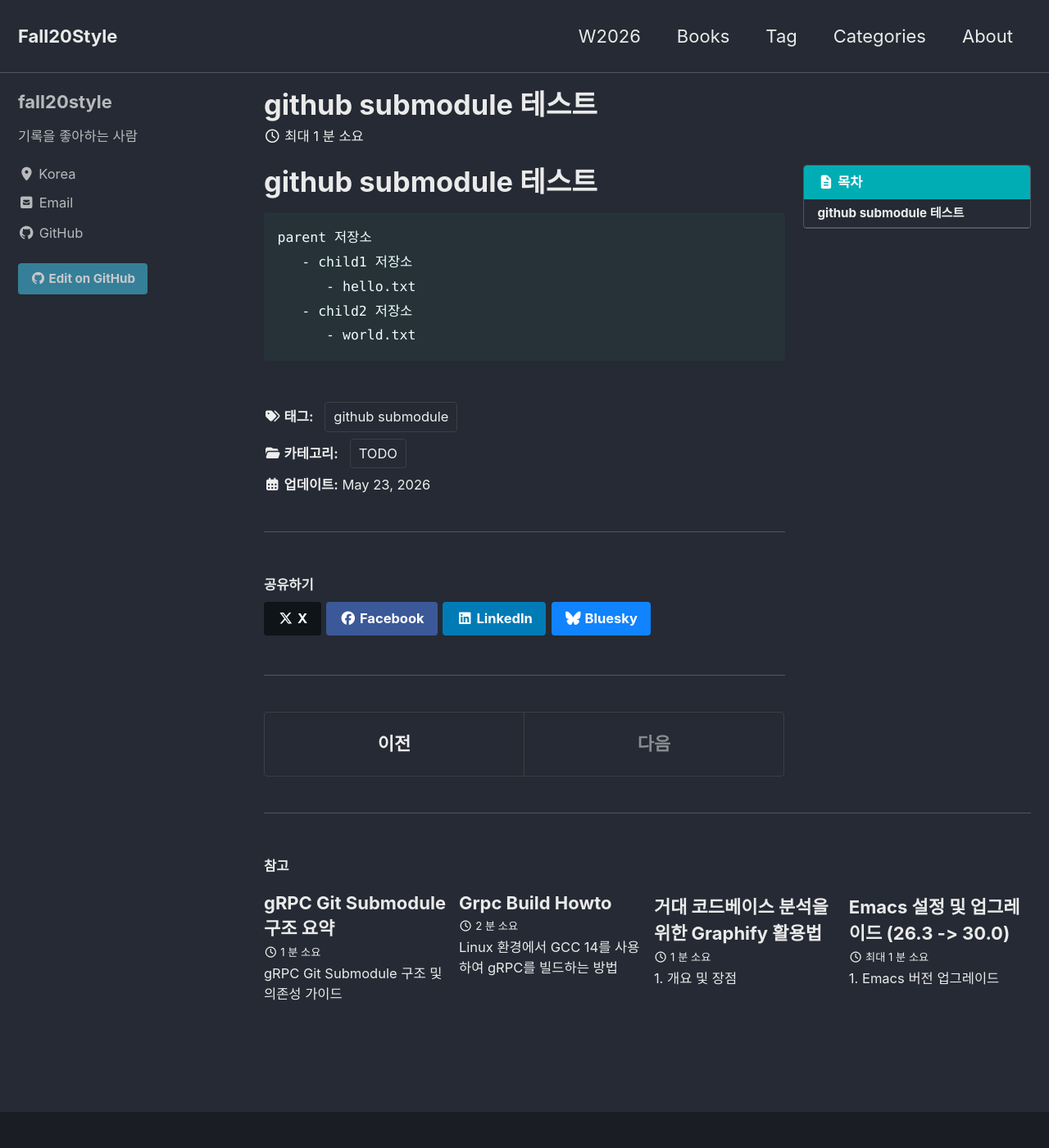
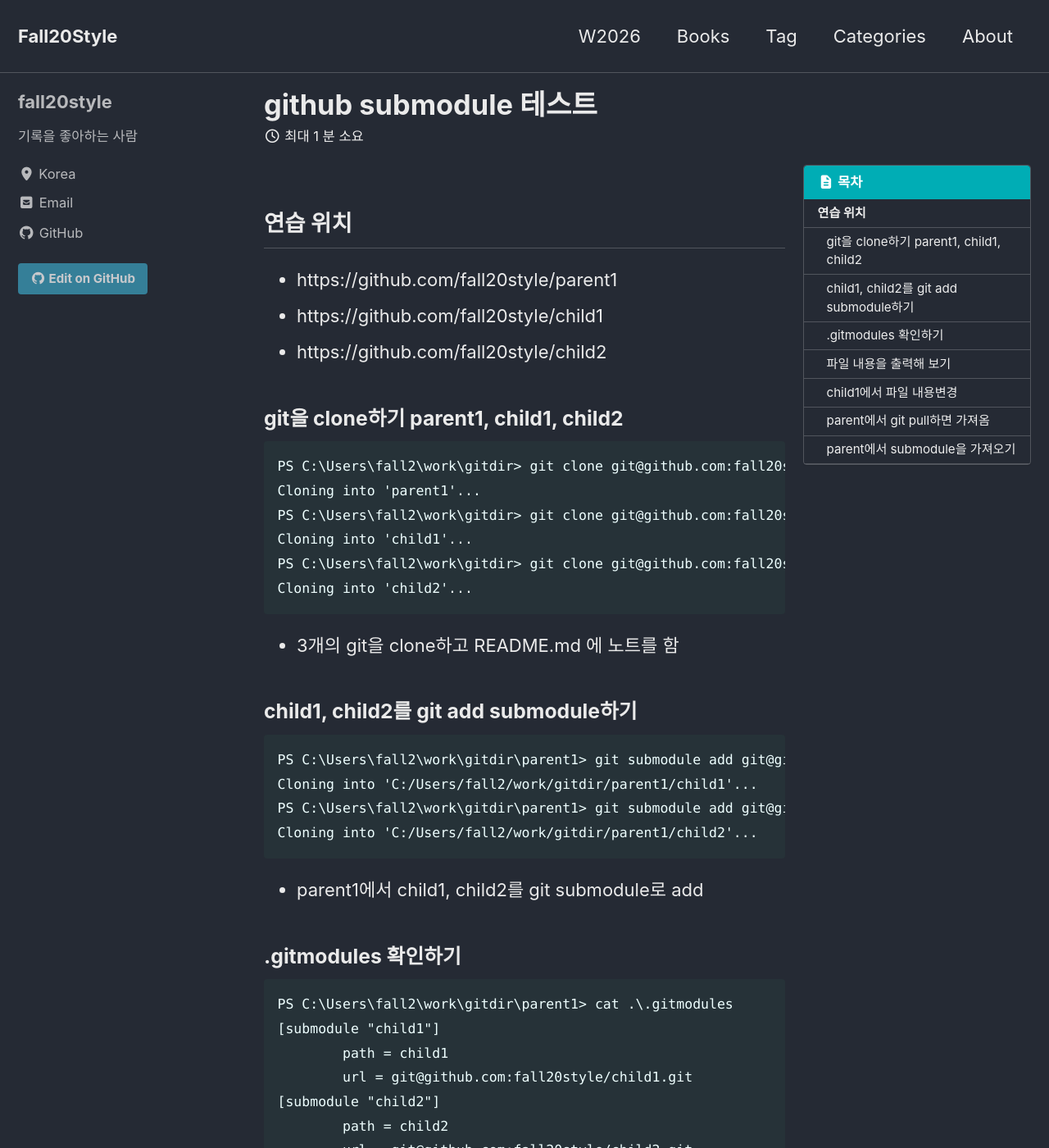
Before and after one commit to fall20style/fall20style.github.io, a Jekyll site: the page built from _posts/2026-05-23-github-submodule-test.md, in a window 1280 px wide and 1400 px high. Shown: the whole window at 82% size. Built offline with Jekyll 4.4.1, drawn with Linux system fonts in a browser that asks for light colours; cached includes are drawn as plain includes; some of the changed text lies outside the part shown.

Commit message:
Update 2026-05-23-github-submodule-test.md

````diff
--- a/_posts/2026-05-23-github-submodule-test.md
+++ b/_posts/2026-05-23-github-submodule-test.md
@@ -10,18 +10,78 @@ popular: true
 tags:
   - "github submodule"
 categories:
-  - TODO
 toc: true
 toc_sticky: true
 toc_label: 목차
 description: "github submodule 테스트"
 ---
 
-# github submodule 테스트
+
+## 연습 위치
+
+- https://github.com/fall20style/parent1
+- https://github.com/fall20style/child1
+- https://github.com/fall20style/child2
+
+### git을 clone하기 parent1, child1, child2
 ```
-parent 저장소
-   - child1 저장소
-      - hello.txt
-   - child2 저장소
-      - world.txt
+PS C:\Users\fall2\work\gitdir> git clone git@github.com:fall20style/parent1.git
+Cloning into 'parent1'...
+PS C:\Users\fall2\work\gitdir> git clone git@github.com:fall20style/child1.git
+Cloning into 'child1'...
+PS C:\Users\fall2\work\gitdir> git clone git@github.com:fall20style/child2.git
+Cloning into 'child2'...
 ```
+
+- 3개의 git을 clone하고 README.md 에 노트를 함
+
+### child1, child2를 git add submodule하기
+
+```
+PS C:\Users\fall2\work\gitdir\parent1> git submodule add git@github.com:fall20style/child1.git
+Cloning into 'C:/Users/fall2/work/gitdir/parent1/child1'...
+PS C:\Users\fall2\work\gitdir\parent1> git submodule add git@github.com:fall20style/child2.git
+Cloning into 'C:/Users/fall2/work/gitdir/parent1/child2'...
+```
+
+- parent1에서 child1, child2를 git submodule로 add
+
+### .gitmodules 확인하기
+
+```
+PS C:\Users\fall2\work\gitdir\parent1> cat .\.gitmodules
+[submodule "child1"]
+        path = child1
+        url = git@github.com:fall20style/child1.git
+[submodule "child2"]
+        path = child2
+        url = git@github.com:fall20style/child2.git
+PS C:\Users\fall2\work\gitdir\parent1>
+```
+
+- .gitmodule 파일에 위치가 등록되어 있음
+
+### 파일 내용을 출력해 보기
+```
+PS C:\Users\fall2\work\gitdir\parent1> Get-Content .\README.md
+# parent1
+PS C:\Users\fall2\work\gitdir\parent1> Get-Content .\child1\README.md
+# child1
+PS C:\Users\fall2\work\gitdir\parent1> Get-Content .\child2\README.md
+# child2
+```
+
+### child1에서 파일 내용변경
+
+- git add / git commit / git push로 변경을 반영함
+
+### parent에서 git pull하면 가져옴
+
+```
+git pull
+```
+
+### parent에서 submodule을 가져오기
+```
+git submodule update --init --recursive
+```
````
